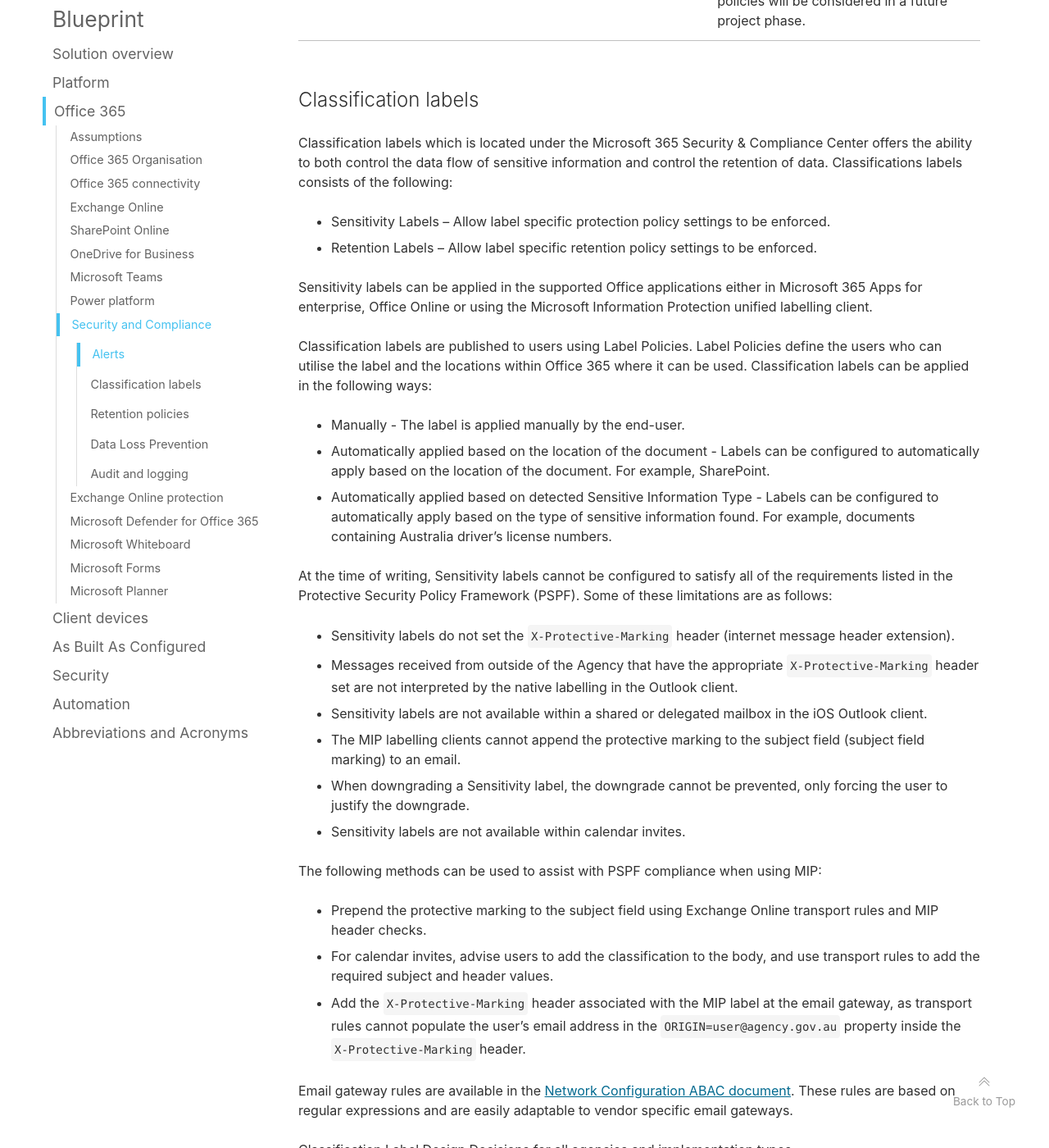
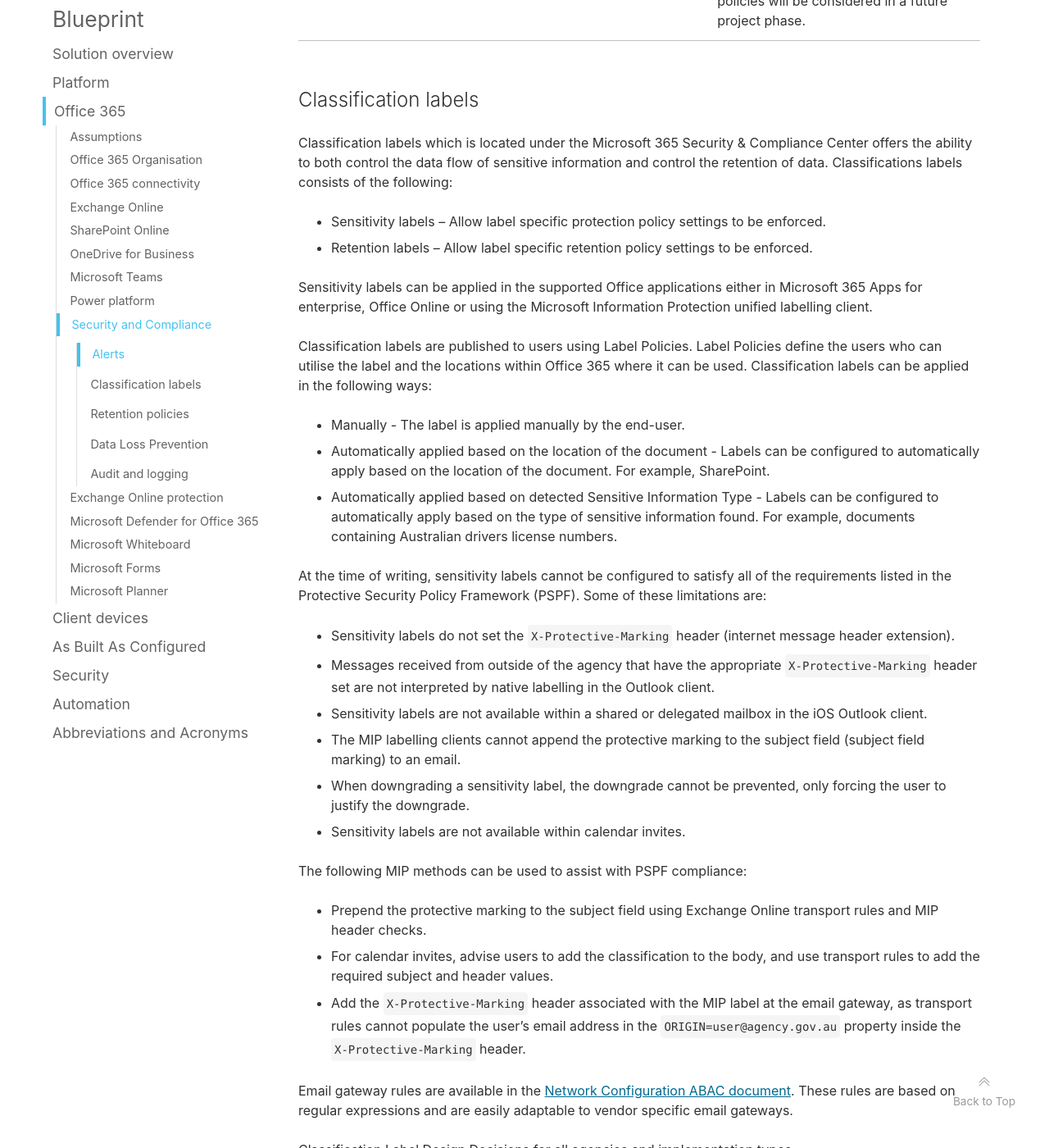
Before and after one commit to ASD-Blueprint/desktop.gov.au, a Jekyll site: the page built from blueprint/office-365.md, in a window 1280 px wide and 1400 px high, scrolled down 65486 px. Shown: the whole window at 82% size. Built offline with Jekyll 4.4.1, drawn with Linux system fonts in a browser that asks for light colours; comment, search, counter and statistics services are not loaded; some of the changed text lies outside the part shown.

Commit message:
Editorial review

```diff
--- a/blueprint/office-365.md
+++ b/blueprint/office-365.md
@@ -1235,8 +1235,8 @@
 
 Classification labels which is located under the Microsoft 365 Security & Compliance Center offers the ability to both control the data flow of sensitive information and control the retention of data. Classifications labels consists of the following:
 
-* Sensitivity Labels – Allow label specific protection policy settings to be enforced.
-* Retention Labels – Allow label specific retention policy settings to be enforced.
+* Sensitivity labels – Allow label specific protection policy settings to be enforced.
+* Retention labels – Allow label specific retention policy settings to be enforced.
 
 Sensitivity labels can be applied in the supported Office applications either in Microsoft 365 Apps for enterprise, Office Online or using the Microsoft Information Protection unified labelling client.
 
@@ -1244,24 +1244,24 @@
 
 * Manually - The label is applied manually by the end-user.
 * Automatically applied based on the location of the document - Labels can be configured to automatically apply based on the location of the document. For example, SharePoint.
-* Automatically applied based on detected Sensitive Information Type - Labels can be configured to automatically apply based on the type of sensitive information found. For example, documents containing Australia driver's license numbers.
-
-At the time of writing, Sensitivity labels cannot be configured to satisfy all of the requirements listed in the Protective Security Policy Framework (PSPF). Some of these limitations are as follows:
-
-- Sensitivity labels do not set the `X-Protective-Marking` header (internet message header extension).
-- Messages received from outside of the Agency that have the appropriate  `X-Protective-Marking ` header set are not interpreted by the native labelling in the Outlook client.
-- Sensitivity labels are not available within a shared or delegated mailbox in the iOS Outlook client.
-- The MIP labelling clients cannot append the protective marking to the subject field (subject field marking) to an email.
-- When downgrading a Sensitivity label, the downgrade cannot be prevented, only forcing the user to justify the downgrade.
-- Sensitivity labels are not available within calendar invites.
-
-The following methods can be used to assist with PSPF compliance when using MIP:
+* Automatically applied based on detected Sensitive Information Type - Labels can be configured to automatically apply based on the type of sensitive information found. For example, documents containing Australian drivers license numbers.
+
+At the time of writing, sensitivity labels cannot be configured to satisfy all of the requirements listed in the Protective Security Policy Framework (PSPF). Some of these limitations are:
+
+* Sensitivity labels do not set the `X-Protective-Marking` header (internet message header extension).
+* Messages received from outside of the agency that have the appropriate `X-Protective-Marking` header set are not interpreted by native labelling in the Outlook client.
+* Sensitivity labels are not available within a shared or delegated mailbox in the iOS Outlook client.
+* The MIP labelling clients cannot append the protective marking to the subject field (subject field marking) to an email.
+* When downgrading a sensitivity label, the downgrade cannot be prevented, only forcing the user to justify the downgrade.
+* Sensitivity labels are not available within calendar invites.
+
+The following MIP methods can be used to assist with PSPF compliance:
 
 * Prepend the protective marking to the subject field using Exchange Online transport rules and MIP header checks.
 * For calendar invites, advise users to add the classification to the body, and use transport rules to add the required subject and header values.
-* Add the  `X-Protective-Marking` header associated with the MIP label at the email gateway, as transport rules cannot populate the user's email address in the `ORIGIN=user@agency.gov.au` property inside the `X-Protective-Marking` header.
-
-Email gateway rules are available in the [Network Configuration ABAC document](https://www.desktop.gov.au/blueprint/abac/hybrid-network-configuration.html). These rules are based on regular expressions and are easily adaptable to vendor specific email gateways.
+* Add the `X-Protective-Marking` header associated with the MIP label at the email gateway, as transport rules cannot populate the user's email address in the `ORIGIN=user@agency.gov.au` property inside the `X-Protective-Marking` header.
+
+Email gateway rules are available in the [Network Configuration ABAC document](/blueprint/abac/hybrid-network-configuration.html#office-365--email-protective-markings-with-aip-technology). These rules are based on regular expressions and are easily adaptable to vendor specific email gateways.
 
 Classification Label Design Decisions for all agencies and implementation types.
 
@@ -1344,7 +1344,7 @@
 
 A DLP policy can be configured to:
 
-* Identify sensitive information (Sensitive information types), documents in a specific site (for SharePoint only) or specific labels (Sensitivity labels) contained in Exchange Online, SharePoint Online, locally on devices (endpoint DLP) and OneDrive for Business.
+* Identify sensitive information (Sensitive information types), documents in a specific site (for SharePoint only) or specific labels (sensitivity labels) contained in Exchange Online, SharePoint Online, locally on devices (endpoint DLP) and OneDrive for Business.
 * Prevent end-users from accidentally sharing sensitive information.
 * Prevent end-users from accidentally deleting a document.
 * Educate end-users by presenting messages them on how to stay compliant when relevant. This is done without interrupting their workflow.
```
Also changed, not shown: blueprint/overview.md (+1 -1 lines), blueprint/platform.md (+2 -2 lines).
